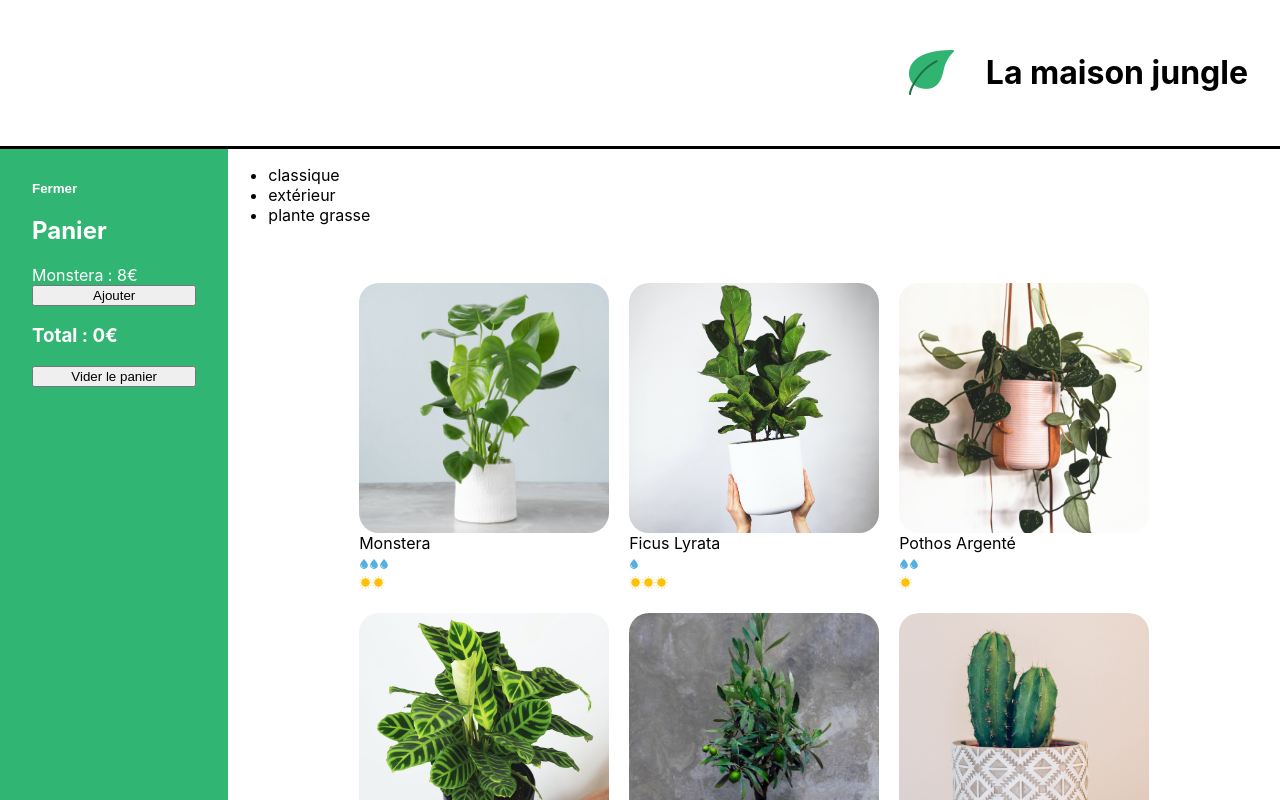
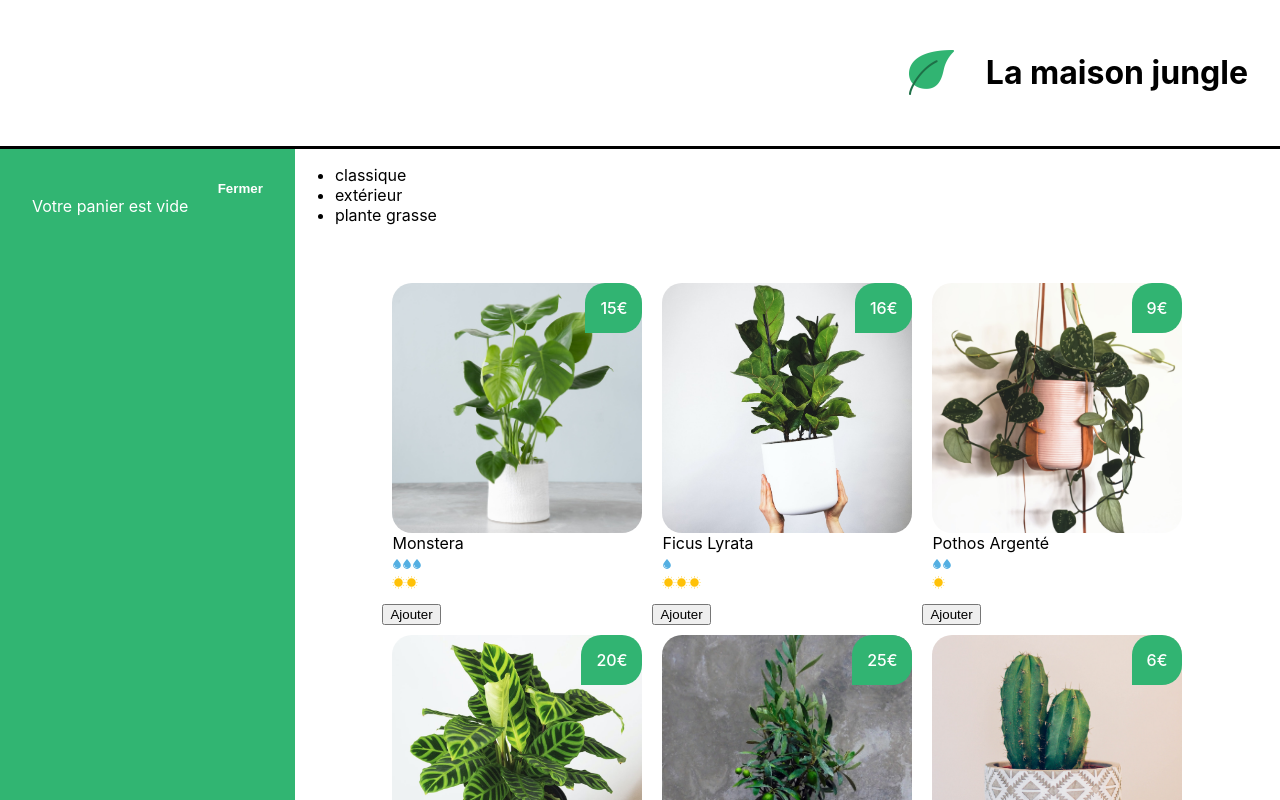
Before and after one commit to Eh-Dev-sly/la_maison_jungle, a React (Create React App) app in the folder la-maison-jungle/: page / in a window 1280 px wide. Shown: the top 800 px of the page. Built offline with nearby package versions, Linux system fonts and the light colour scheme.

Commit message:
p3c1 - update for begin of p3c1

```diff
--- a/la-maison-jungle/src/components/App.js
+++ b/la-maison-jungle/src/components/App.js
@@ -1,3 +1,4 @@
+import { useState } from 'react'
 import Banner from './Banner'
 import logo from '../assets/logo.png'
 import Cart from './Cart'
@@ -6,6 +7,7 @@ import ShoppingList from './ShoppingList'
 import '../styles/Layout.css'
 
 function App() {
+	const [cart, updateCart] = useState([])
 	return (
 		<div>
 			<Banner>
@@ -13,8 +15,8 @@ function App() {
 				<h1 className='lmj-title'>La maison jungle</h1>
 			</Banner>
 			<div className='lmj-layout-inner'>
-				<Cart />
-				<ShoppingList />
+				<Cart cart={cart} updateCart={updateCart} />
+				<ShoppingList cart={cart} updateCart={updateCart} />
 			</div>
 			<Footer />
 		</div>
--- a/la-maison-jungle/src/components/Cart.js
+++ b/la-maison-jungle/src/components/Cart.js
@@ -1,11 +1,12 @@
 import { useState } from 'react'
 import '../styles/Cart.css'
 
-function Cart() {
-	const monsteraPrice = 8
-	const [cart, updateCart] = useState(0)
+function Cart({ cart, updateCart }) {
 	const [isOpen, setIsOpen] = useState(true)
-
+	const total = cart.reduce(
+		(acc, plantType) => acc + plantType.amount * plantType.price,
+		0
+	)
 	return isOpen ? (
 		<div className='lmj-cart'>
 			<button
@@ -14,11 +15,22 @@ function Cart() {
 			>
 				Fermer
 			</button>
-			<h2>Panier</h2>
-			<div>Monstera : {monsteraPrice}€</div>
-			<button onClick={() => updateCart(cart + 1)}>Ajouter</button>
-			<h3>Total : {monsteraPrice * cart}€</h3>
-            <button onClick={() => updateCart(0)}>Vider le panier</button>
+			{cart.length > 0 ? (
+				<div>
+					<h2>Panier</h2>
+					<ul>
+						{cart.map(({ name, price, amount }, index) => (
+							<div key={`${name}-${index}`}>
+								{name} {price} € x {amount}
+							</div>
+						))}
+					</ul>
+					<h3>Total : {total} €</h3>
+					<button onClick={() => updateCart([])}>Vider le panier</button>
+				</div>
+			) : (
+				<div>Votre panier est vide</div>
+			)}
 		</div>
 	) : (
 		<div className='lmj-cart-closed'>
--- a/la-maison-jungle/src/components/PlantItem.js
+++ b/la-maison-jungle/src/components/PlantItem.js
@@ -5,9 +5,10 @@ function handleClick(plantName) {
 	alert(`Vous voulez acheter 1 ${plantName}? Très bon choix 🌱✨`)
 }
 
-function PlantItem({ cover, name, water, light }) {
+function PlantItem({ cover, name, water, light, price }) {
 	return (
 		<li className='lmj-plant-item' onClick={() => handleClick(name)}>
+			<span className='lmj-plant-item-price'>{price}€</span>
 			<img className='lmj-plant-item-cover' src={cover} alt={`${name} cover`} />
 			{name}
 			<div>
--- a/la-maison-jungle/src/components/ShoppingList.js
+++ b/la-maison-jungle/src/components/ShoppingList.js
@@ -1,13 +1,28 @@
-import { plantList } from '../datas/PlantList'
+import { plantList } from '../datas/plantList'
 import PlantItem from './PlantItem'
 import '../styles/ShoppingList.css'
 
-function ShoppingList() {
+function ShoppingList({ cart, updateCart }) {
 	const categories = plantList.reduce(
 		(acc, plant) =>
 			acc.includes(plant.category) ? acc : acc.concat(plant.category),
 		[]
 	)
+
+	function addToCart(name, price) {
+		const currentPlantSaved = cart.find((plant) => plant.name === name)
+		if (currentPlantSaved) {
+			const cartFilteredCurrentPlant = cart.filter(
+				(plant) => plant.name !== name
+			)
+			updateCart([
+				...cartFilteredCurrentPlant,
+				{ name, price, amount: currentPlantSaved.amount + 1 }
+			])
+		} else {
+			updateCart([...cart, { name, price, amount: 1 }])
+		}
+	}
 
 	return (
 		<div className='lmj-shopping-list'>
@@ -17,14 +32,17 @@ function ShoppingList() {
 				))}
 			</ul>
 			<ul className='lmj-plant-list'>
-				{plantList.map(({ id, cover, name, water, light }) => (
+				{plantList.map(({ id, cover, name, water, light, price }) => (
+					<div key={id}>
 						<PlantItem
-						key={id}
 							cover={cover}
 							name={name}
 							water={water}
 							light={light}
+							price={price}
 						/>
+						<button onClick={() => addToCart(name, price)}>Ajouter</button>
+					</div>
 				))}
 			</ul>
 		</div>
--- a/la-maison-jungle/src/datas/plantList.js
+++ b/la-maison-jungle/src/datas/plantList.js
@@ -15,7 +15,8 @@ export const plantList = [
 		id: '1ed',
 		light: 2,
 		water: 3,
-		cover: monstera
+		cover: monstera,
+		price: 15
 	},
 	{
 		name: 'ficus lyrata',
@@ -23,7 +24,8 @@ export const plantList = [
 		id: '2ab',
 		light: 3,
 		water: 1,
-		cover: lyrata
+		cover: lyrata,
+		price: 16
 	},
 
 	{
@@ -32,7 +34,9 @@ export const plantList = [
 		id: '3sd',
 		light: 1,
 		water: 2,
-		cover: pothos
+		cover: pothos,
+
+		price: 9
 	},
 	{
 		name: 'calathea',
@@ -40,7 +44,9 @@ export const plantList = [
 		id: '4kk',
 		light: 2,
 		water: 3,
-		cover: calathea
+		cover: calathea,
+
+		price: 20
 	},
 	{
 		name: 'olivier',
@@ -48,7 +54,8 @@ export const plantList = [
 		id: '5pl',
 		light: 3,
 		water: 1,
-		cover: olivier
+		cover: olivier,
+		price: 25
 	},
 
 	{
@@ -57,7 +64,8 @@ export const plantList = [
 		id: '8fp',
 		light: 2,
 		water: 1,
-		cover: cactus
+		cover: cactus,
+		price: 6
 	},
 	{
 		name: 'basilique',
@@ -65,7 +73,8 @@ export const plantList = [
 		id: '7ie',
 		light: 2,
 		water: 3,
-		cover: basil
+		cover: basil,
+		price: 5
 	},
 	{
 		name: 'succulente',
@@ -73,7 +82,8 @@ export const plantList = [
 		id: '9vn',
 		light: 2,
 		water: 1,
-		cover: succulent
+		cover: succulent,
+		price: 8
 	},
 
 	{
@@ -82,6 +92,7 @@ export const plantList = [
 		id: '6uo',
 		light: 2,
 		water: 2,
-		cover: mint
+		cover: mint,
+		price: 4
 	}
 ]
--- a/la-maison-jungle/src/styles/Cart.css
+++ b/la-maison-jungle/src/styles/Cart.css
@@ -5,7 +5,7 @@
 	display: flex;
 	flex-direction: column;
 	justify-content: flex-start;
-	width: 200px;
+	width: 300px;
 }
 
 .lmj-cart-add-button {
@@ -22,11 +22,12 @@
 	align-self: self-start;
 	padding: 0;
 	color: white;
+	align-self: flex-end;
 }
 
 .lmj-cart-closed {
 	padding: 32px;
-	width: 200px;
+	width: 300px;
 }
 
 .lmj-cart-closed > button {
--- a/la-maison-jungle/src/styles/PlantItem.css
+++ b/la-maison-jungle/src/styles/PlantItem.css
@@ -12,4 +12,16 @@
 	justify-content: center;
 	flex-direction: column;
 	text-transform: capitalize;
+	position: relative;
 }
+
+.lmj-plant-item-price {
+	position: absolute;
+	border-radius: 20px 20px 20px 0;
+	background-color: #31b472;
+	color: white;
+	padding: 15px;
+	right: 0;
+	top: 0;
+	font-weight: 500;
+}
```
Lines whose indentation alone changed are shown as unchanged.
